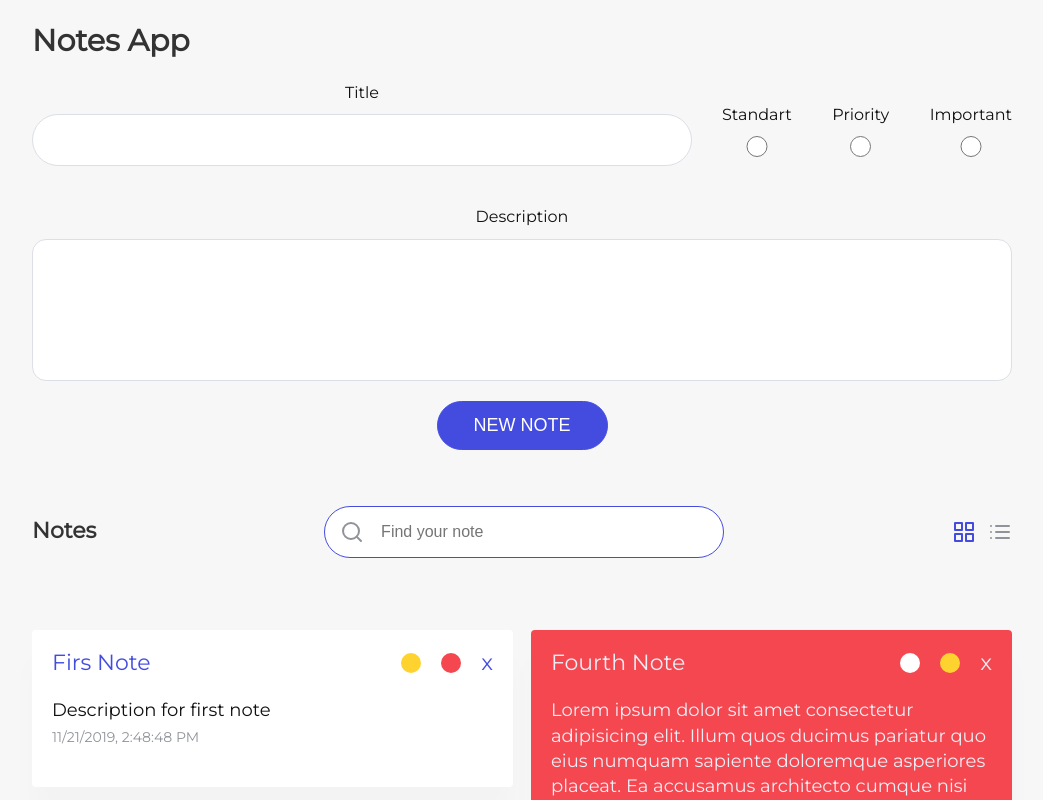
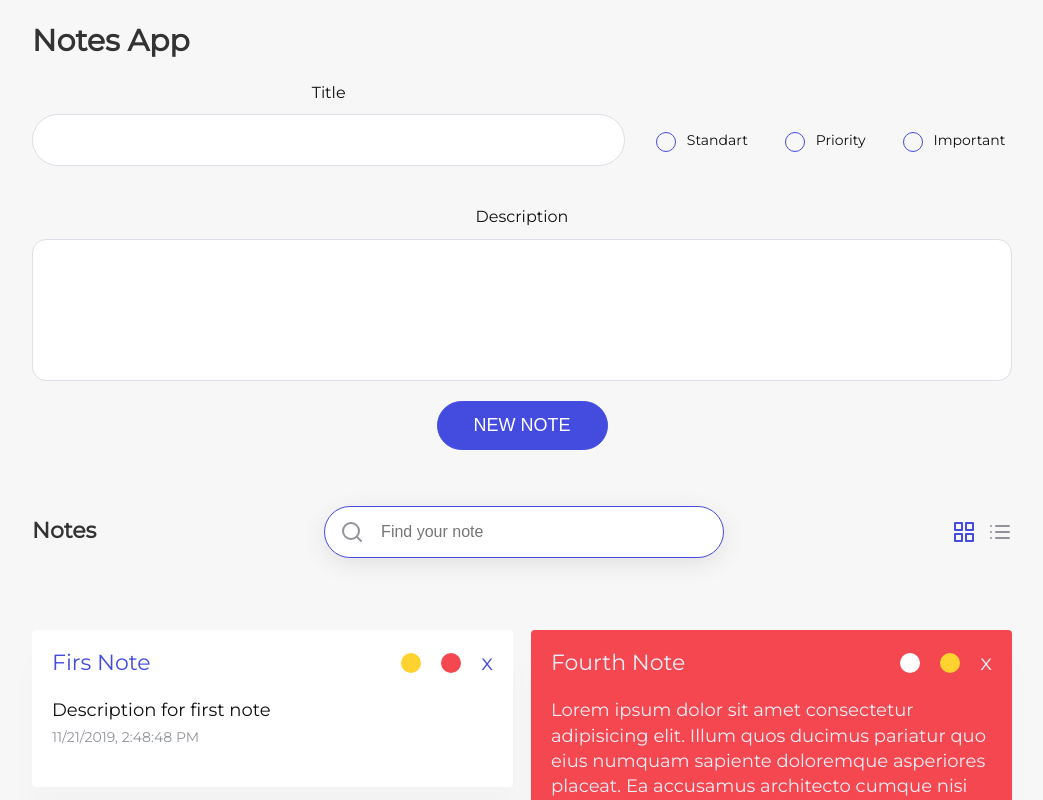
Before and after one commit to Sergeypro91/tocodeTutorials, a Vue app in the folder Chapter-4/notes/: page / in a window 1280 px wide. Shown: the top 800 px of the page, without its empty margins (118-1161 px from the left). Built offline with nearby package versions, Linux system fonts and the light colour scheme.

Commit message:
Edit radio button

```diff
--- a/Chapter-4/notes/src/assets/scss/common/app.scss
+++ b/Chapter-4/notes/src/assets/scss/common/app.scss
@@ -10,5 +10,6 @@ textarea {
 input:focus,
 textarea:focus {
   border: $primary-color solid 1px;
+  box-shadow: 0 6px 28px -4px rgba(0, 0, 0, 0.12);
   transition-delay: 0s !important;
 }
--- a/Chapter-4/notes/src/assets/scss/common/newnote.scss
+++ b/Chapter-4/notes/src/assets/scss/common/newnote.scss
@@ -14,24 +14,84 @@
 }
 
 .new-note__top_title {
-  flex-grow: 8;
-  width: 100%;
+  flex-grow: 1;
+  min-width: 300px;
   margin-bottom: 20px;
 }
 
 .radio {
   display: flex;
-  min-width: 320px;
-  flex-wrap: wrap;
-  flex-grow: 2;
+  min-width: 300px;
   justify-content: space-between;
   align-items: center;
 }
 
 .radio-child {
-  margin-left: 30px;
-  & input {
-    height: 21px;
+  margin-left: 20px;
+  span {
+    color: #101010;
+  }
+  [type='radio']:not(:checked),
+  [type='radio']:checked {
+    opacity: 0;
+    pointer-events: none;
+  }
+
+  [type='radio']:not(:checked) + span,
+  [type='radio']:checked + span {
+    position: relative;
+    padding-left: 35px;
     cursor: pointer;
+    display: inline-block;
+    height: 25px;
+    line-height: 25px;
+    transition: 0.28s ease;
+    user-select: none;
+  }
+
+  [type='radio'] + span:before,
+  [type='radio'] + span:after {
+    content: '';
+    position: absolute;
+    left: 0;
+    top: 0;
+    margin: 4px;
+    width: 20px;
+    height: 20px;
+    z-index: 0;
+    transition: 0.28s ease;
+  }
+
+  [type='radio']:not(:checked) + span:before,
+  [type='radio']:not(:checked) + span:after,
+  [type='radio']:checked + span:before,
+  [type='radio']:checked + span:after,
+  [type='radio'].with-gap:checked + span:before,
+  [type='radio'].with-gap:checked + span:after {
+    border-radius: 50%;
+  }
+
+  [type='radio']:not(:checked) + span:before,
+  [type='radio']:not(:checked) + span:after {
+    border: 1px solid $primary-color;
+  }
+
+  [type='radio']:not(:checked) + span:after {
+    transform: scale(0);
+  }
+
+  [type='radio']:checked + span:before {
+    border: 1px solid transparent;
+  }
+
+  [type='radio']:checked + span:after,
+  [type='radio'].with-gap:checked + span:before,
+  [type='radio'].with-gap:checked + span:after {
+    border: 1px solid $primary-color;
+  }
+
+  [type='radio']:checked + span:after,
+  [type='radio'].with-gap:checked + span:after {
+    background-color: $primary-color;
   }
 }
--- a/Chapter-4/notes/src/assets/scss/main.scss
+++ b/Chapter-4/notes/src/assets/scss/main.scss
@@ -113,5 +113,3 @@ section,
     max-width: $smPhoneWidth;
   }
 }
-
-@import './common.scss';
--- a/Chapter-4/notes/src/components/NewNote.vue
+++ b/Chapter-4/notes/src/components/NewNote.vue
@@ -8,16 +8,40 @@
       </div>
       <div class="radio">
         <div class="radio-child">
-          <label>Standart</label>
-          <input type="radio" name="radioType" v-model="note.radioState" :value="note.standart" />
+          <label>
+            <input
+              id="radio-button-child"
+              type="radio"
+              name="radioType"
+              v-model="note.radioState"
+              :value="note.standart"
+            />
+            <span>Standart</span>
+          </label>
         </div>
         <div class="radio-child">
-          <label>Priority</label>
-          <input type="radio" name="radioType" v-model="note.radioState" :value="note.priority" />
+          <label>
+            <input
+              id="radio-button-child"
+              type="radio"
+              name="radioType"
+              v-model="note.radioState"
+              :value="note.priority"
+            />
+            <span>Priority</span>
+          </label>
         </div>
         <div class="radio-child">
-          <label>Important</label>
-          <input type="radio" name="radioType" v-model="note.radioState" :value="note.important" />
+          <label>
+            <input
+              id="radio-button-child"
+              type="radio"
+              name="radioType"
+              v-model="note.radioState"
+              :value="note.important"
+            />
+            <span>Important</span>
+          </label>
         </div>
       </div>
     </div>
@@ -44,5 +68,4 @@ export default {
 }
 </script>
 
-<style lang="scss">
-</style>
+<style lang="scss"></style>
```
